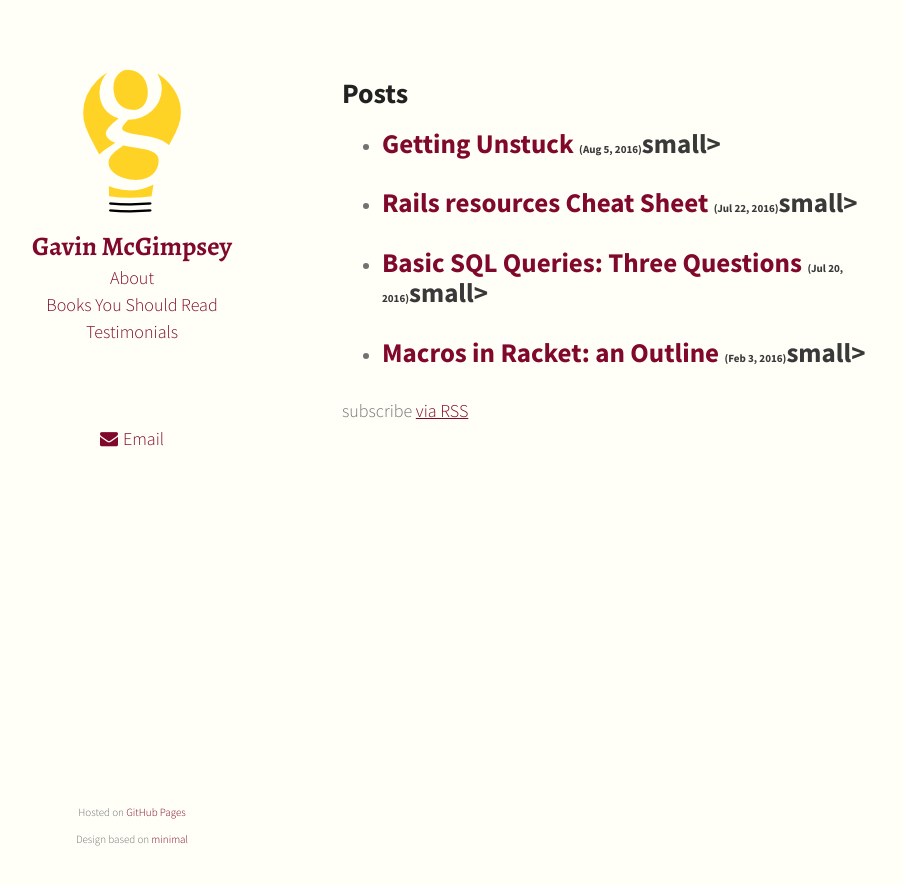
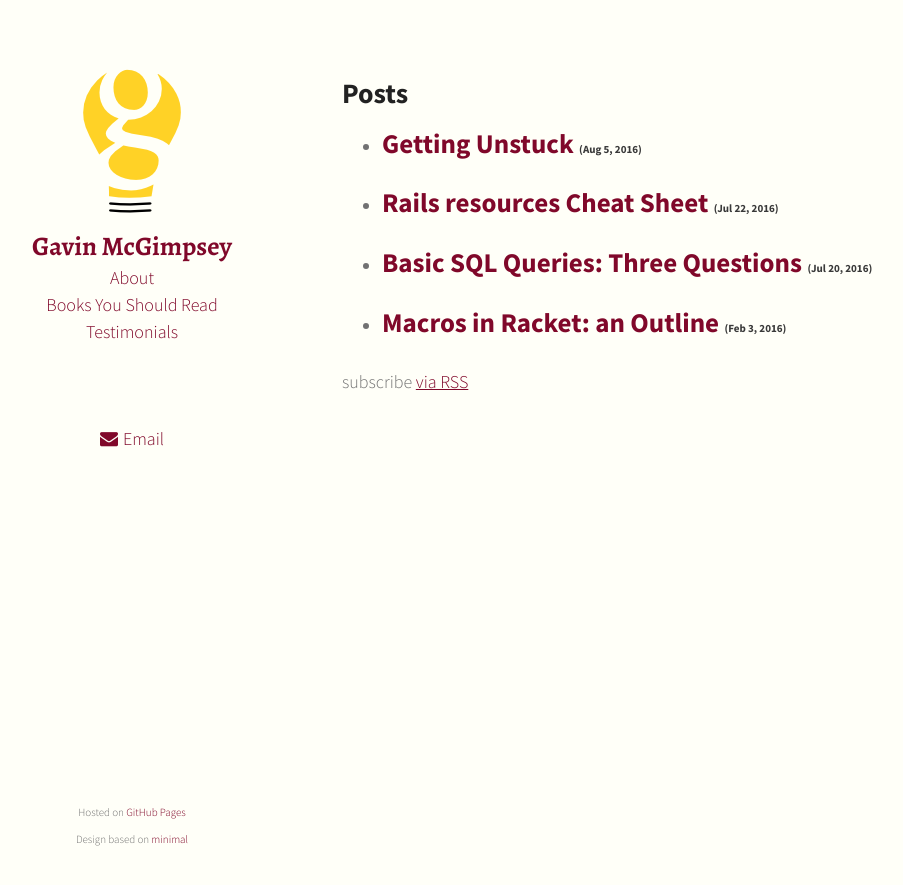
Before and after one commit to gavinmcgimpsey/gavinmcgimpsey.github.io, a Jekyll site: the page built from index.html, in a window 1280 px wide. Shown: the top 885 px of the page, without its empty margins (188-1091 px from the left). Built offline with Jekyll 4.4.1, drawn with Linux system fonts in a browser that asks for light colours.

Commit message:
Fixed post date formatting

```diff
--- a/index.html
+++ b/index.html
@@ -10,7 +10,7 @@
     {% for post in site.posts %}
       <li>
         <h2>
-          <a class="post-link" href="{{ post.url | prepend: site.baseurl }}">{{ post.title }}</a> <span class="post-meta"><small>({{ post.date | date: "%b %-d, %Y" }})</small>small></span>
+          <a class="post-link" href="{{ post.url | prepend: site.baseurl }}">{{ post.title }}</a> <span class="post-meta"><small>({{ post.date | date: "%b %-d, %Y" }})</small></span>
         </h2>
       </li>
     {% endfor %}
```
